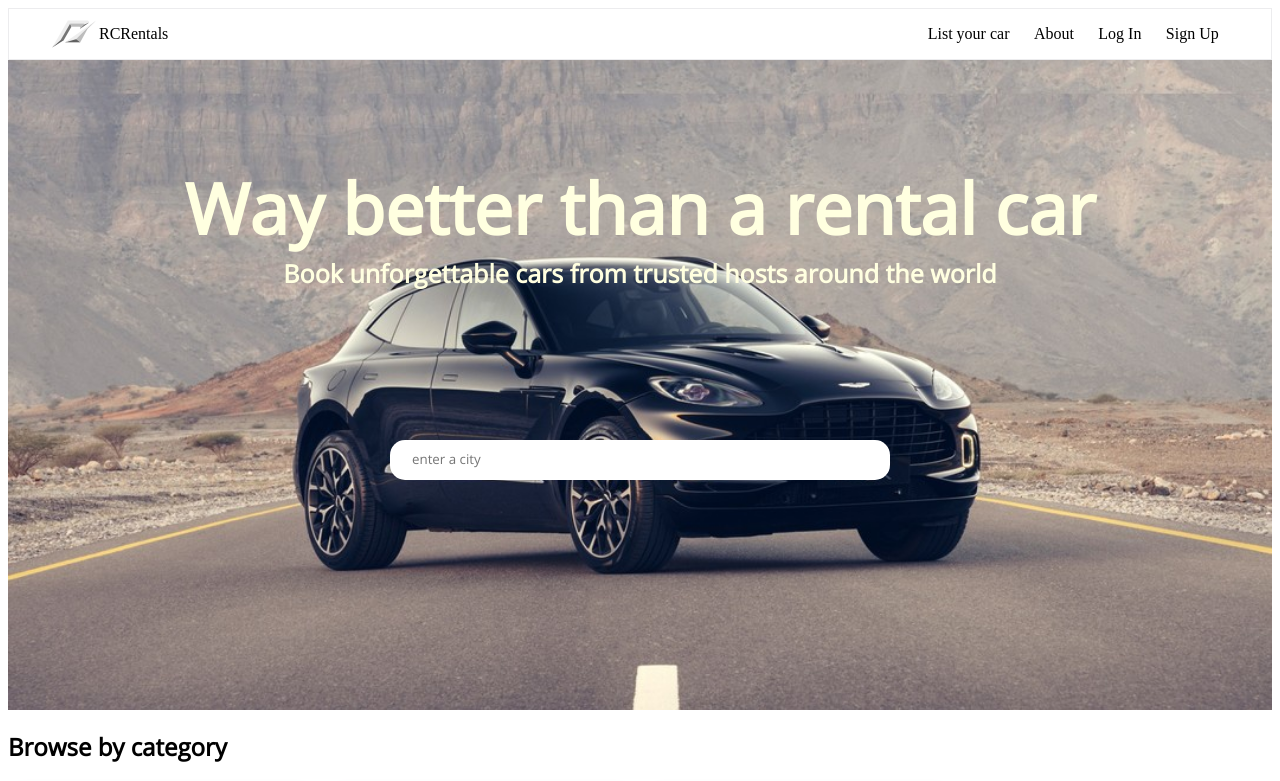
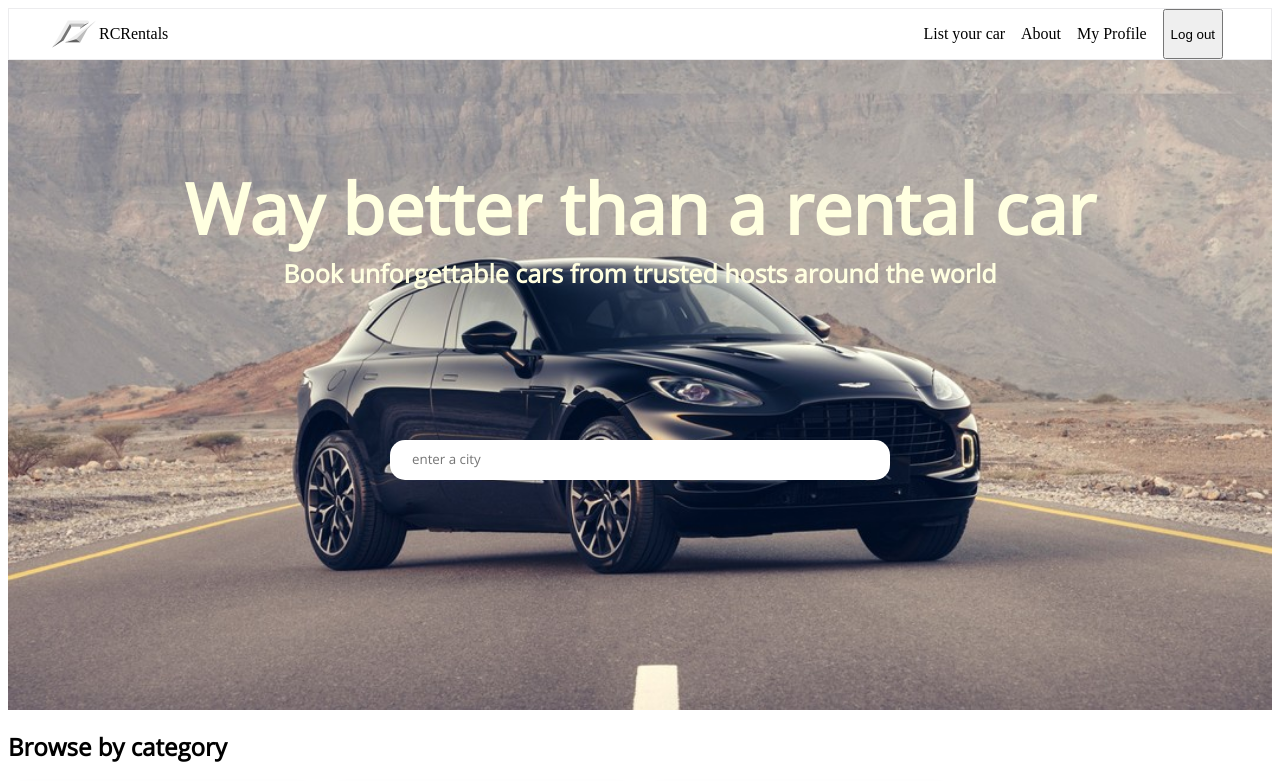
Before and after one commit to NadavDaester/RCrentals, a Vue app: page /#/ in a window 1280 px wide. Shown: the top 781 px of the page. Built offline with nearby package versions, Linux system fonts and the light colour scheme; data requests are answered from the project's data file.

Commit message:
profile edit

```diff
--- a/src/components/header.cmp.vue
+++ b/src/components/header.cmp.vue
@@ -11,7 +11,10 @@
         <router-link to="/login">Log In</router-link>
         <router-link to="/signUp">Sign Up</router-link>
       </template>
-      <button v-else @click="logout">Log out</button>
+      <template v-else>
+        <router-link :to="'/profile/'+loggedInUser.id">My Profile</router-link>
+        <button  @click="logout">Log out</button>
+      </template>
 
       <!-- <router-link to="/profile"> <img src="@/assets/default-user.jpg" alt=""> </router-link> -->
     </div>
--- a/src/router/index.js
+++ b/src/router/index.js
@@ -24,7 +24,7 @@ const routes = [{
         component: logIn
     },
     {
-        path: '/profile',
+        path: '/profile/:id?',
         name: 'profile',
         component: profile
     },
--- /dev/null
+++ b/src/scss/components/profile.scss
@@ -0,0 +1,24 @@
+.profile{
+    display: grid;
+    grid-template-columns: repeat(3, 1fr);
+    column-gap: 10px;
+    row-gap: 1em;
+    .owned-cars{
+     grid-column: span 2;
+     text-align: center;
+     display: grid;
+     margin-top: 40px;
+    }
+    .profile-nav *{
+     margin-top: 40px;
+     font-size: 2rem;
+
+    }
+    .profile-nav h3{
+        box-shadow: inset 0 -1px 0 0 #dddde5;
+    }
+    .profile-nav h3:hover{
+        cursor: pointer;
+        color: gray;
+    }
+}
--- a/src/scss/main.scss
+++ b/src/scss/main.scss
@@ -15,6 +15,7 @@
 @import './components/car-preview.scss';
 @import'./components/app-footer.scss';
 @import './components/car-filter.scss';
+@import './components/profile.scss';
 //views
 @import './views/about.scss';
 @import './views/home.scss';
--- a/src/services/car-service.js
+++ b/src/services/car-service.js
@@ -6,7 +6,8 @@ export const carService = {
     query,
     getById,
     remove,
-    saveCar
+    saveCar,
+    getByOwnerId
 }
 
 
@@ -24,6 +25,9 @@ async function query(filterBy = "") {
 }
 async function getById(id) {
     return await httpService.get(`car/${id}`)
+}
+async function getByOwnerId(id){
+    return await httpService.get('car' + `?owner._id=${id}`)
 }
 
 async function remove(id) {
--- a/src/store/user-store.js
+++ b/src/store/user-store.js
@@ -2,16 +2,16 @@ import userService from '../services/user-service.js'
 
 export const userStore = {
     state: {
-        loggedInUser: null
-        // loggedInUser: {
-        //     "id": "u101",
-        //     "fullName": "Maor Bason",
-        //     "password": "12345",
-        //     "email": "maor456@walla.com",
-        //     "isAdmin": false,
-        //     "imgUrl": "url",
-        //     "createdAt": 12312312312
-        // }
+        // loggedInUser: null
+        loggedInUser: {
+            "id": "u101",
+            "fullName": "Maor Bason",
+            "password": "12345",
+            "email": "maor456@walla.com",
+            "isAdmin": false,
+            "imgUrl": "url",
+            "createdAt": 12312312312
+        }
     },
     getters: {
         loggedInUser(state) {
--- a/src/views/profile.vue
+++ b/src/views/profile.vue
@@ -1,13 +1,55 @@
 <template>
-  <div>asdasd</div>
+  <section  class="profile">
+    <div class="profile-nav">
+      <h1>Welcome {{loggedInUser.fullName}}</h1>
+      <h2>{{loggedInUser.email}}</h2>
+      <h3>incoming msgs</h3>
+      <h3>favorite cars</h3>
+      <h3 @click="showOwnedCars">owned cars</h3>
+      <h3>my reviews</h3>
+    </div>
+    <div v-if="isShownCars" class="owned-cars">
+      <!-- <h1>Owned cars:</h1> -->
+        <div v-for="car in cars" :car="car" :key="car._id">
+        <img :src="getImgUrl(car.primaryImgUrl)" height="200" />
+        <h2>{{car.vendor.company}} {{car.vendor.series}}</h2>
+        <h2>{{car.location.city}}</h2>
+      </div>
+    </div>
+  </section>
 </template>
 
 <script>
+import { carService } from "../services/car-service.js";
 export default {
+  name: "profile",
+  data() {
+    return {
+      cars: [],
+      isShownCars: false
+    };
+  },
+  created() {
 
-}
+  },
+  computed: {
+    loggedInUser() {
+      return this.$store.getters.loggedInUser;
+    }
+  },
+   methods: {
+      getImgUrl(imageName) {
+         var images = require.context('../assets/cars/', false, /\.jpg$/)
+         return images('./' + imageName + ".jpg")
+     },
+     showOwnedCars(){
+       const userId = this.$route.params.id;
+       carService.getByOwnerId(userId).then(cars => (this.cars = cars));
+       this.isShownCars = true
+     }
+   }
+   //check about
+};
 </script>
-
 <style>
-
 </style>
```
